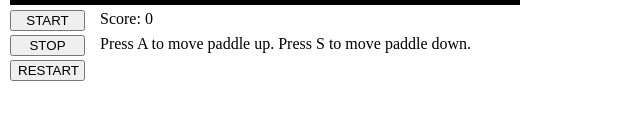
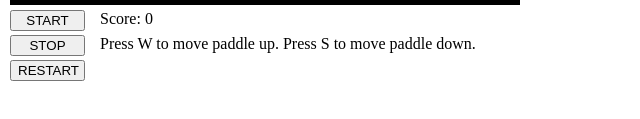
Before and after one commit to amazingflyingcat/codingprojects, a plain HTML site: page simple_paddle_game.html in a window 1280 px wide. Shown: the part 315-434 px from the top of the page, 0-640 px from the left. Drawn offline with Linux system fonts and the light colour scheme.

Commit message:
Update simple_paddle_game.html
Corrected instructions

```diff
--- a/simple_paddle_game.html
+++ b/simple_paddle_game.html
@@ -123,7 +123,7 @@
       var infoDivEl = document.getElementById("infoDiv"); //Text display on webpage
       var scoreEl = document.getElementById("score"); //Score display element (div)
       var directionsEl = document.getElementById("directions"); //Directions text display (div)
-      directionsEl.textContent = "Press A to move paddle up. Press S to move paddle down.";
+      directionsEl.textContent = "Press W to move paddle up. Press S to move paddle down.";
 
       //This function draws the ball
       var drawBall = function() {
```
